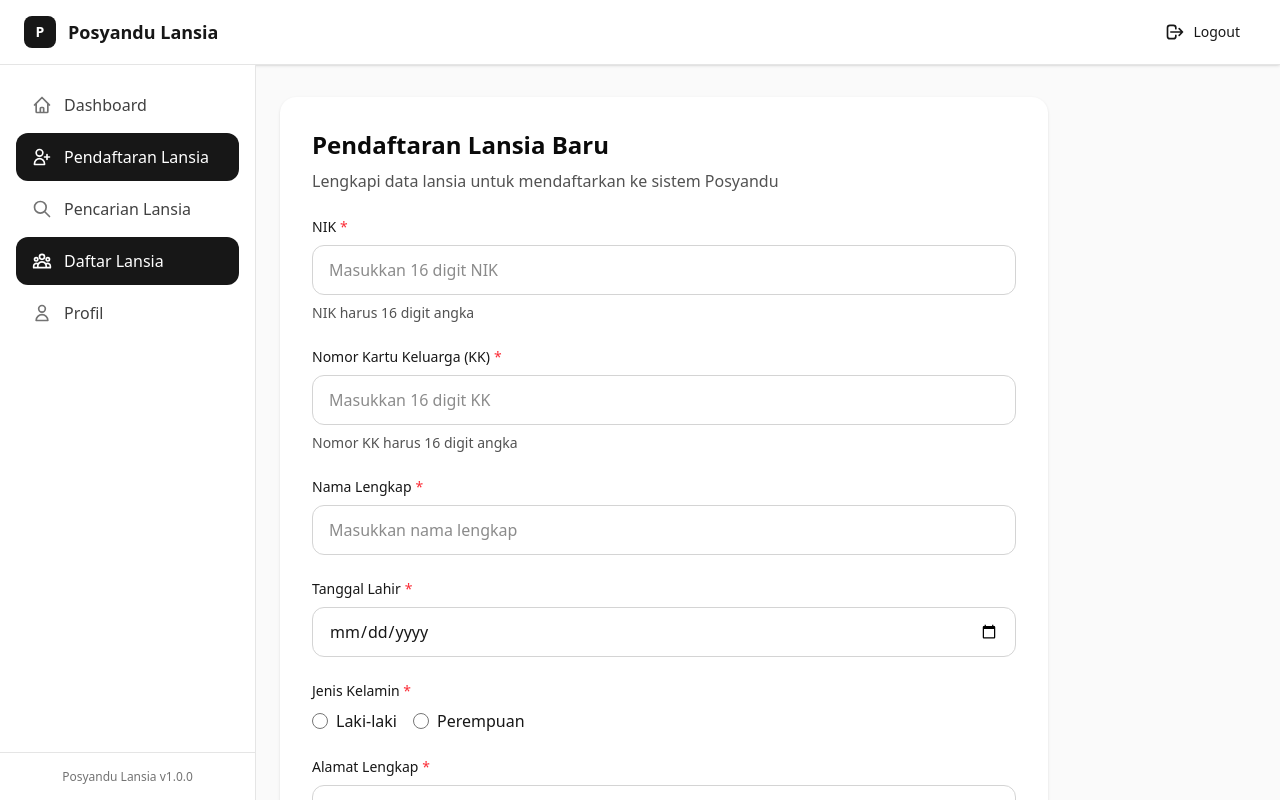
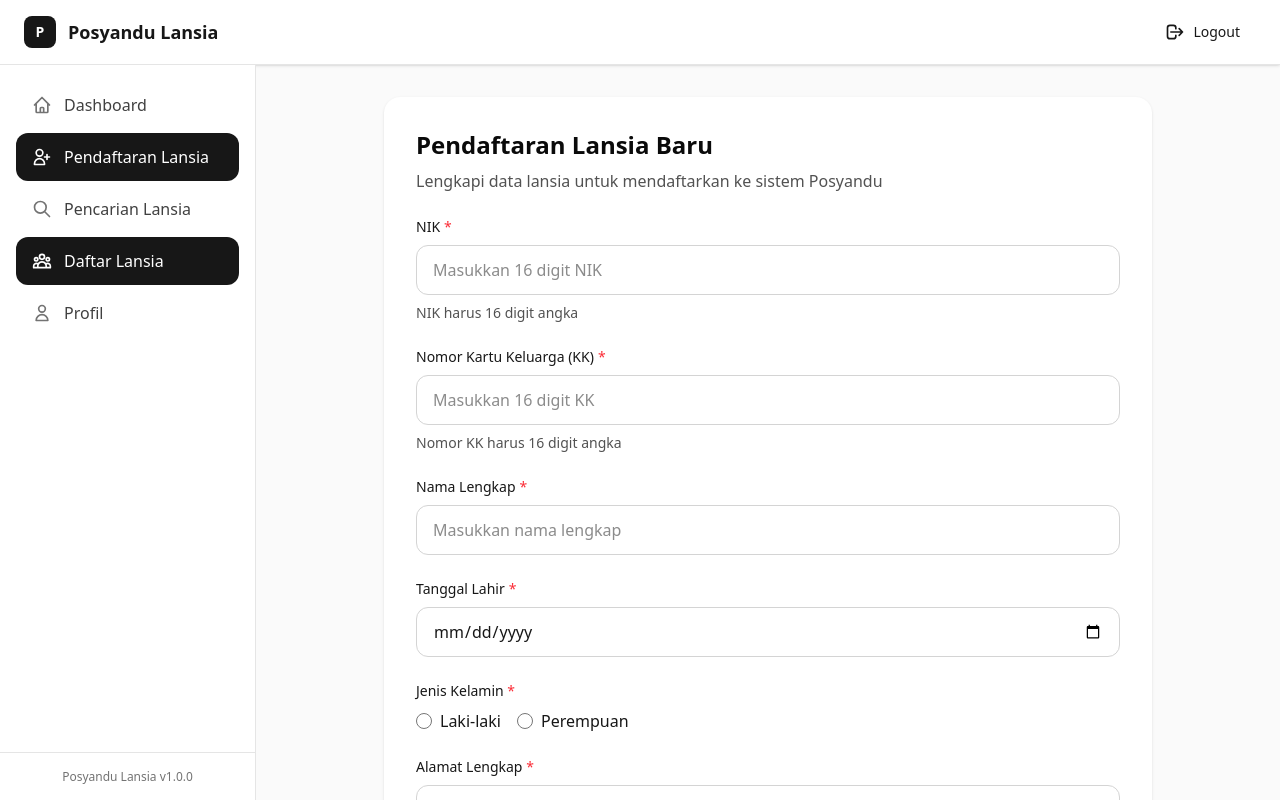
Before and after one commit to vickyymosafan/fe_posyandu-digital, a Next.js app: page /petugas/lansia/tambah in a window 1280 px wide. Shown: the top 800 px of the page. Built offline with nearby package versions, Linux system fonts and the light colour scheme; no server answers.

Commit message:
fix: layout form Pendaftaran Lansia, menambahkan mx-auto untuk membuat container berada di tengah

```diff
--- a/app/petugas/lansia/tambah/page.tsx
+++ b/app/petugas/lansia/tambah/page.tsx
@@ -20,7 +20,7 @@
 export default function TambahLansiaPage() {
   return (
     <PetugasLayout>
-      <div className="max-w-3xl">
+      <div className="max-w-3xl mx-auto">
         <LansiaForm />
       </div>
     </PetugasLayout>
```
